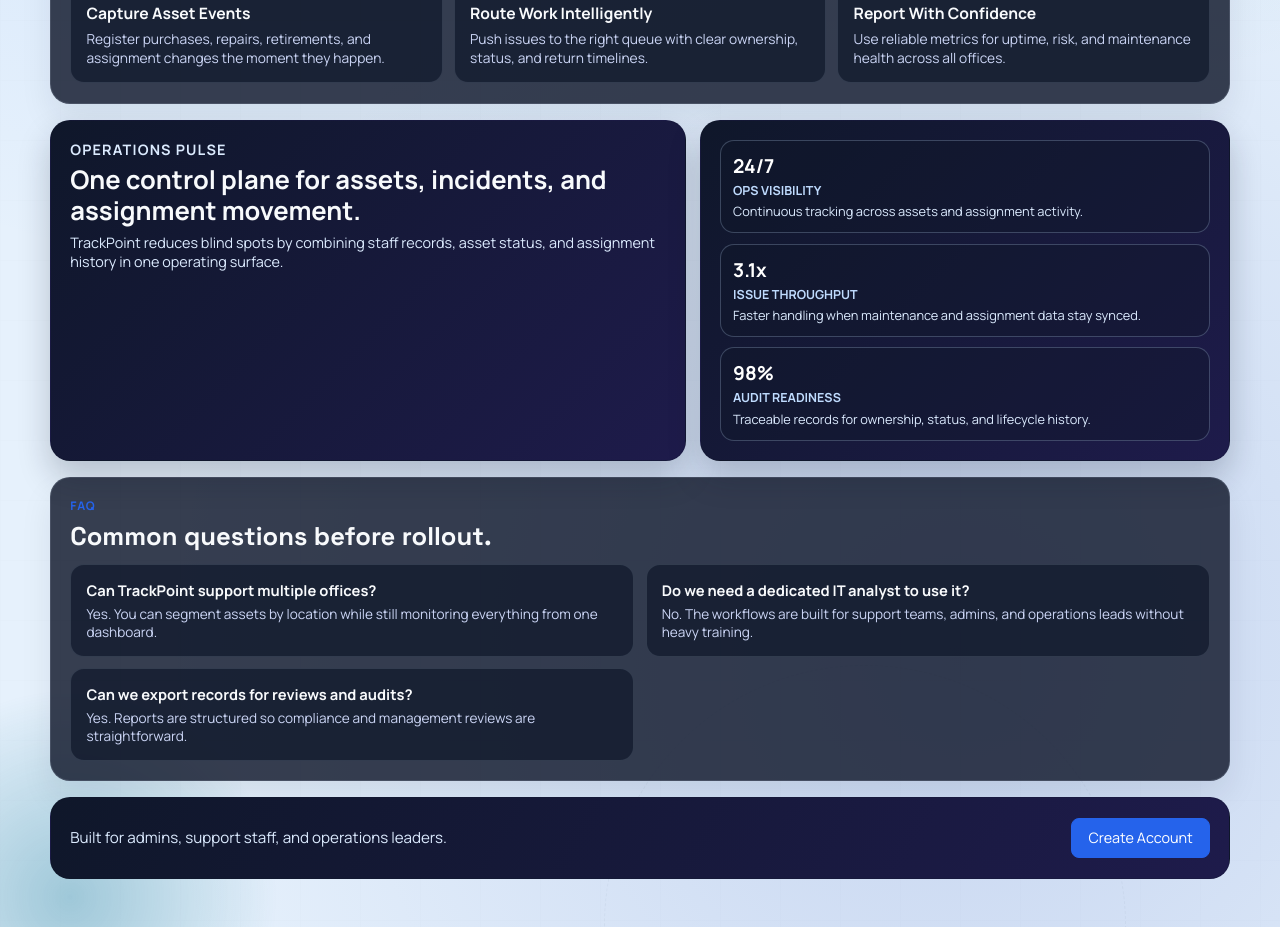
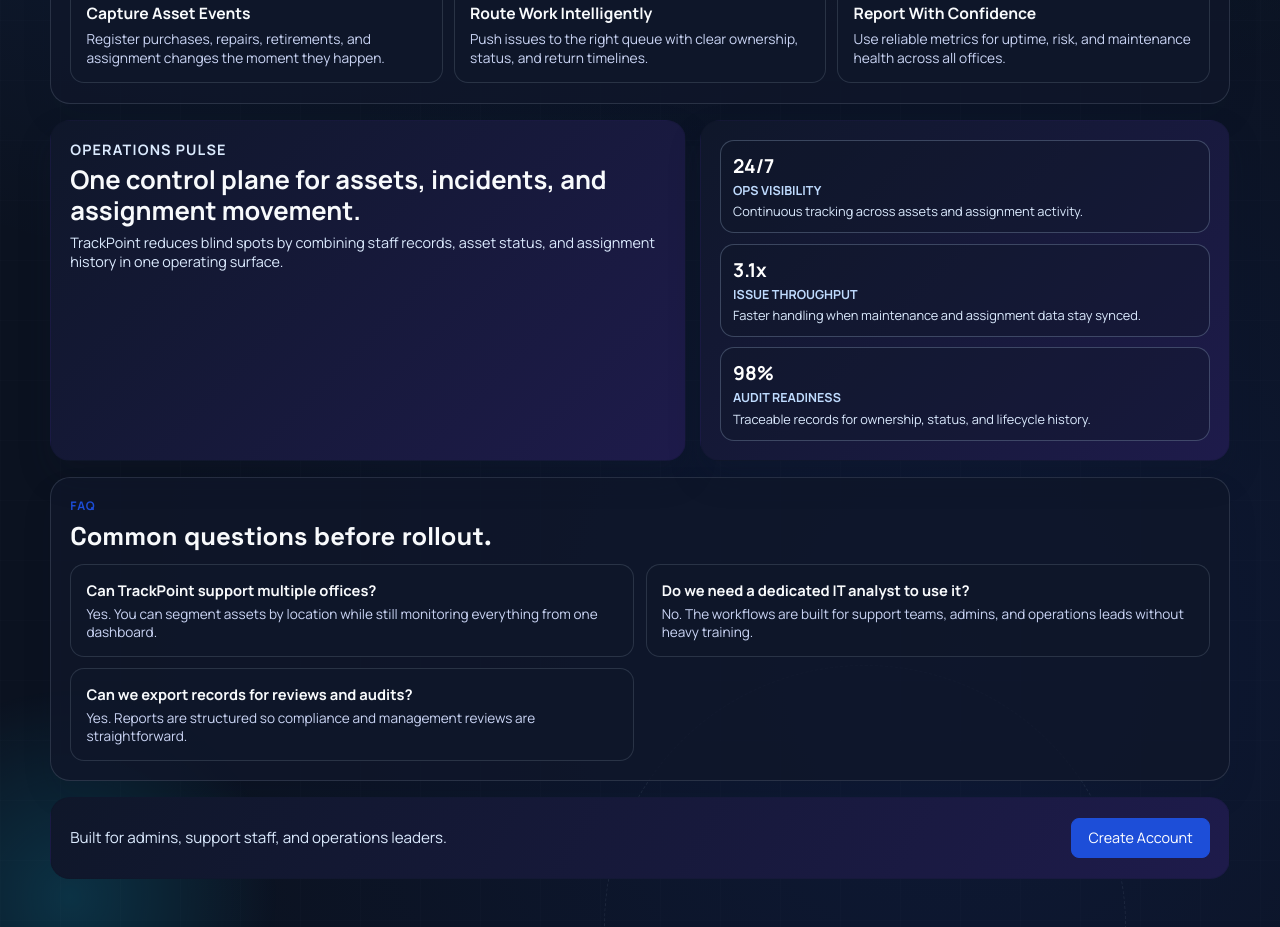
Before and after one commit to daebakkk/trackpoint-frontend, a React (Vite) app: page / in a window 1280 px wide. Shown: the part 880-1807 px from the top of the page. Built offline with nearby package versions, Linux system fonts and the light colour scheme.

Commit message:
animations

```diff
--- a/src/App.jsx
+++ b/src/App.jsx
@@ -24,7 +24,11 @@
 function App() {
   useEffect(() => {
     const storedTheme = localStorage.getItem('theme');
-    document.documentElement.dataset.theme = storedTheme || 'light';
+    const themeValue = storedTheme || 'dark';
+    document.documentElement.dataset.theme = themeValue;
+    if (!storedTheme) {
+      localStorage.setItem('theme', themeValue);
+    }
   }, []);
   return (
   <>
--- a/src/index.css
+++ b/src/index.css
@@ -74,6 +74,7 @@
   gap: 2rem;
   position: relative;
   overflow: hidden;
+  animation: landingReveal 0.9s ease both;
 }
 
 .landingBackdrop {
@@ -152,6 +153,7 @@
   border-radius: 50%;
   border: 1px solid rgba(148, 163, 184, 0.3);
   box-shadow: inset 0 0 40px rgba(59, 130, 246, 0.2);
+  animation: landingFloat 6s ease-in-out infinite;
 }
 
 .landingDeviceStack {
@@ -298,6 +300,7 @@
   padding: 1.1rem;
   box-shadow: 0 16px 32px rgba(15, 23, 42, 0.18);
   backdrop-filter: blur(10px);
+  animation: landingReveal 0.9s ease both;
 }
 
 .landingCardAccent {
@@ -375,6 +378,7 @@
   border-radius: 14px;
   background: rgba(15, 23, 42, 0.7);
   padding: 0.95rem;
+  animation: landingReveal 0.9s ease both;
 }
 
 .landingWorkflowCard strong {
@@ -408,6 +412,7 @@
   background: linear-gradient(135deg, #0f172a, #1e1b4b);
   padding: 1.2rem;
   box-shadow: 0 16px 32px rgba(15, 23, 42, 0.22);
+  animation: landingReveal 0.9s ease both;
 }
 
 .landingOpsEyebrow {
@@ -477,6 +482,7 @@
   border-radius: 14px;
   background: rgba(15, 23, 42, 0.7);
   padding: 0.95rem;
+  animation: landingReveal 0.9s ease both;
 }
 
 .landingFaqCard h3 {
@@ -502,6 +508,65 @@
   justify-content: space-between;
   align-items: center;
   gap: 0.8rem;
+  animation: landingReveal 0.9s ease both;
+}
+
+.landingFeatureCard:nth-child(2),
+.landingWorkflowCard:nth-child(2),
+.landingFaqCard:nth-child(2) {
+  animation-delay: 0.1s;
+}
+
+.landingFeatureCard:nth-child(3),
+.landingWorkflowCard:nth-child(3),
+.landingFaqCard:nth-child(3) {
+  animation-delay: 0.2s;
+}
+
+.landingOpsPanel {
+  animation-delay: 0.15s;
+}
+
+.landingOpsStats {
+  animation-delay: 0.25s;
+}
+
+.landingBottomCta {
+  animation-delay: 0.3s;
+}
+
+@keyframes landingReveal {
+  from {
+    opacity: 0;
+    transform: translateY(18px);
+  }
+  to {
+    opacity: 1;
+    transform: translateY(0);
+  }
+}
+
+@keyframes landingFloat {
+  0%,
+  100% {
+    transform: translateY(0);
+  }
+  50% {
+    transform: translateY(-12px);
+  }
+}
+
+@media (prefers-reduced-motion: reduce) {
+  .landingHero,
+  .landingFeatureCard,
+  .landingWorkflowCard,
+  .landingOpsPanel,
+  .landingOpsStats,
+  .landingFaqCard,
+  .landingBottomCta,
+  .landingHeroRing {
+    animation: none;
+  }
 }
 
 .landingBottomCta p {
```
